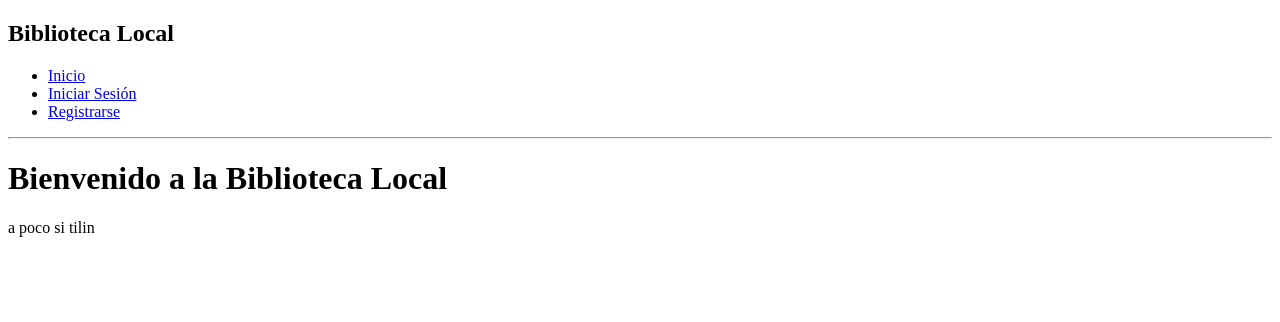
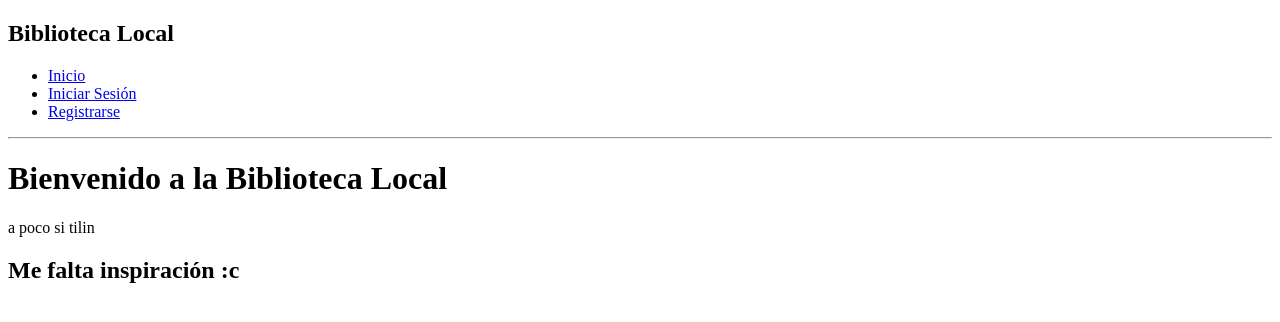
Before and after one commit to IngritE784/Consolidado1_Grupo6, a website: page frontend/index.html in a window 1280 px wide. Drawn offline with Linux system fonts and the light colour scheme.

Commit message:
Correccion user

```diff
--- a/frontend/index.html
+++ b/frontend/index.html
@@ -22,6 +22,7 @@
     <main>
         <h1>Bienvenido a la Biblioteca Local</h1>
         <p>a poco si tilin</p>
+        <h2>Me falta inspiración :c</h2>
     </main>
 
 </body>
```
